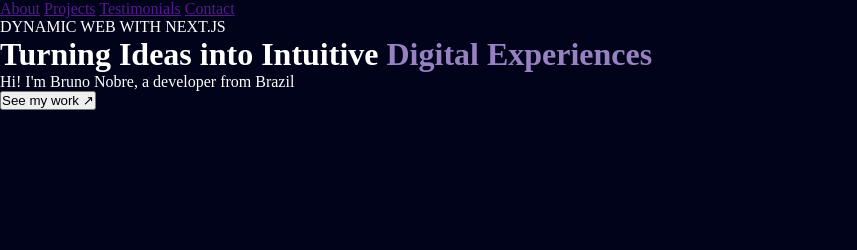
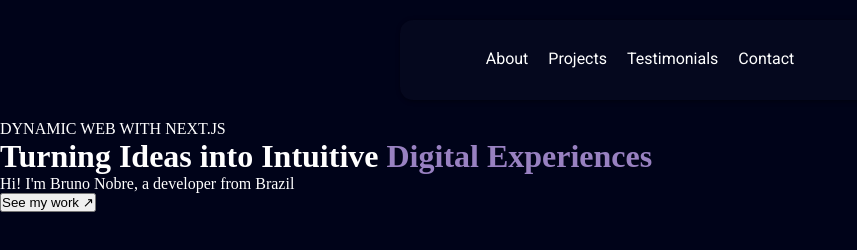
Before and after one commit to 1ubrno/portifolio, a plain HTML site: page index.html in a window 1280 px wide. Shown: the whole page, without its empty margins (0-857 px from the left). Drawn offline with Linux system fonts and the light colour scheme.

Commit message:
update
atualizacao do header e nav

```diff
--- a/assets/css/style.css
+++ b/assets/css/style.css
@@ -8,3 +8,56 @@ body {
     background-color: #000319;
     color: #FFFFFF;
 }
+
+.nav-container {
+    display: flex;
+    justify-content: center;
+    text-align: center;
+    padding: 20px;
+}
+
+nav {
+    display: flex;
+    box-shadow: 1px 1px 5px #00000075;
+    background: #ffffff05;
+    border-radius: 13px;
+    width: 60vh;
+    height: 10vh;
+    padding-top: 3vh;
+    text-align: center;
+    justify-content: center;
+    gap: 20px;
+}
+
+nav a {
+    font-style: none;
+    color :#FFFFFF;
+    text-decoration: none;
+}
+
+nav a {
+    position: relative;
+    text-decoration: none;
+    color: inherit;
+    display: inline-block;
+    font-family: 'Roboto', sans-serif;
+    padding: 5px 0; /* garante espaço para o ponto */
+}
+
+nav a::after {
+    content: '';
+    position: absolute;
+    bottom: 0; /* encosta na base do link */
+    left: 50%;
+    transform: translateX(-50%) translateY(100%); /* move para fora da linha do texto */
+    width: 6px;
+    height: 6px;
+    background-color: white;
+    border-radius: 50%;
+    opacity: 0;
+    transition: opacity 0.3s ease;
+}
+
+nav a:hover::after {
+    opacity: 1;
+}
--- a/index.html
+++ b/index.html
@@ -5,6 +5,7 @@
     <meta name="viewport" content="width=device-width, initial-scale=1.0">
     <link rel="stylesheet" href="assets/css/style.css">
     <link rel="shortcut icon" href="favicon.ico" type="image/x-icon">
+    <link href="https://fonts.googleapis.com/css2?family=Roboto&display=swap" rel="stylesheet">
     <title>Portifolio</title>
 </head>
 <body>
```
